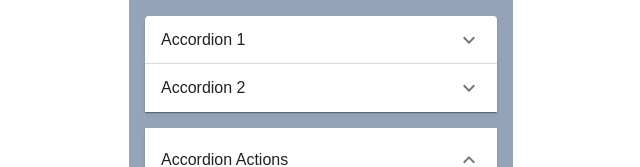
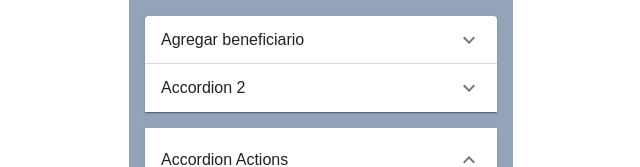
Before and after one commit to DekApps13/mui-accordion-test, a Next.js app: page / in a window 1280 px wide. Shown: the top 167 px of the page, without its empty margins (319-959 px from the left). Built offline with nearby package versions, Linux system fonts and the light colour scheme.

Commit message:
refactor

```diff
--- a/src/app/page.tsx
+++ b/src/app/page.tsx
@@ -1,14 +1,17 @@
 import * as React from 'react';
-import Accordion from '@mui/material/Accordion';
-import AccordionActions from '@mui/material/AccordionActions';
-import AccordionSummary from '@mui/material/AccordionSummary';
-import AccordionDetails from '@mui/material/AccordionDetails';
-import ExpandMoreIcon from '@mui/icons-material/ExpandMore';
-import Button from '@mui/material/Button';
 import { TypeOf } from "zod";
 import { SubmitHandler, useForm } from "react-hook-form";
 import { zodResolver } from "@hookform/resolvers/zod";
-import { Box, TextField } from '@mui/material';
+import {
+  Box,
+  TextField,
+  Accordion,
+  AccordionActions,
+  AccordionSummary,
+  AccordionDetails,
+  Button
+} from '@mui/material';
+import ExpandMoreIcon from '@mui/icons-material/ExpandMore';
 
 function Page() {
 
@@ -21,7 +24,7 @@ function Page() {
             aria-controls="panel1-content"
             id="panel1-header"
           >
-            Accordion 1
+            Agregar beneficiario
           </AccordionSummary>
           <AccordionDetails>
             <Box
--- a/src/lib/types.ts
+++ b/src/lib/types.ts
@@ -7,4 +7,4 @@ export type Beneficiary = {
   lastName: string,
   phoneNumber: string,
   status: BeneficiaryStatus,
-}
+};
```
